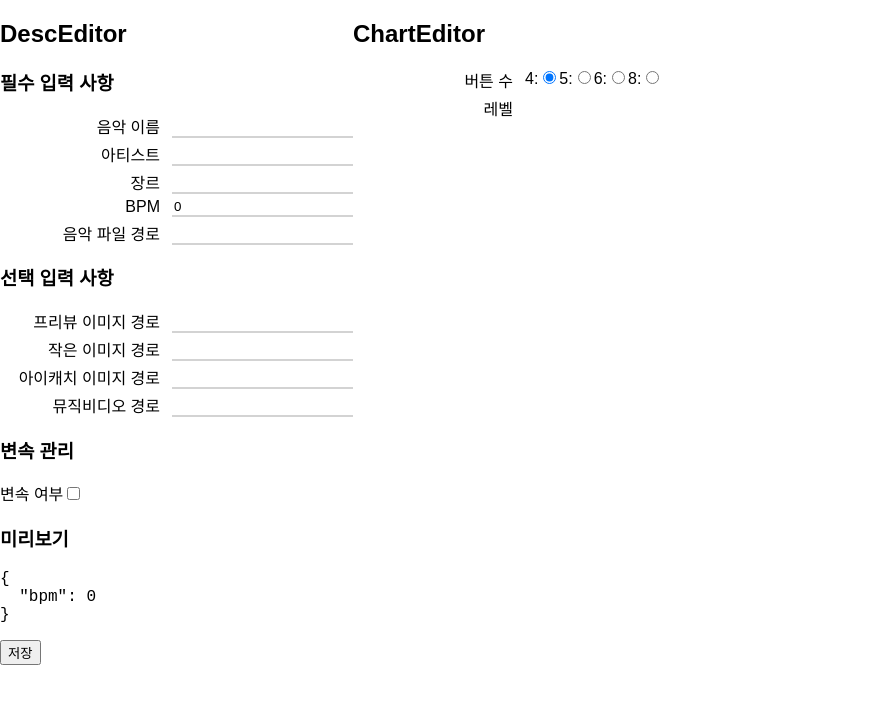
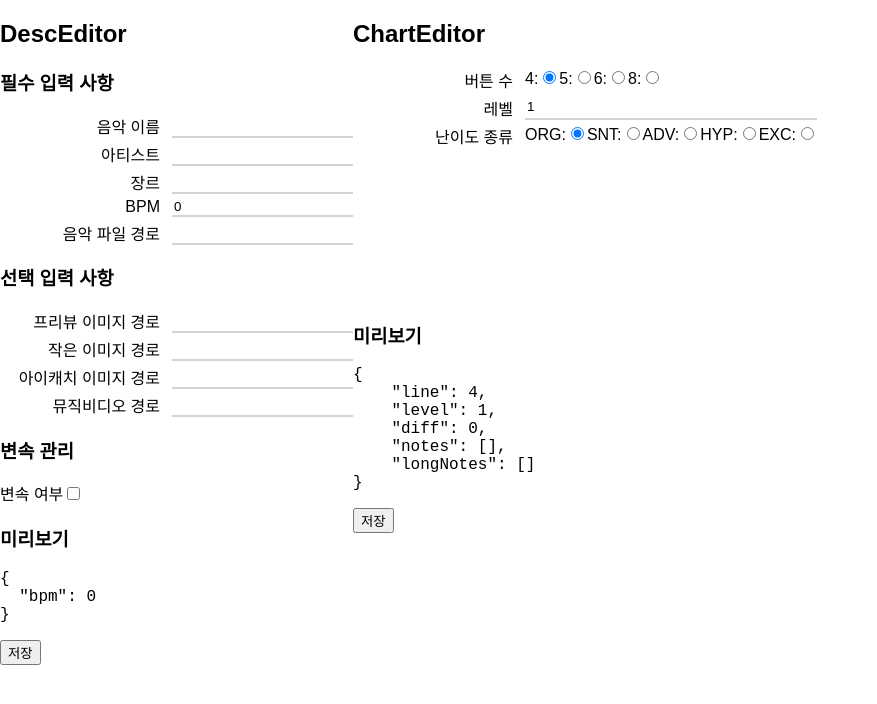
Before and after one commit to CYAN4S/microbeat-editor, a React (Create React App) app: page / in a window 1280 px wide. Shown: the top 704 px of the page, without its empty margins (0-877 px from the left). Built offline with nearby package versions, Linux system fonts and the light colour scheme.

Commit message:
ChartEditor wip

```diff
--- a/src/components/ChartEditor.tsx
+++ b/src/components/ChartEditor.tsx
@@ -1,14 +1,50 @@
 import React, { useState } from "react";
-import {Note, LongNote} from "./Note";
+import { Note, LongNote } from "./Note";
+import Radio from "./Radio";
+import PatternEditor from "./PatternEditor";
 
 function ChartEditor() {
   const [detail, setDetail] = useState({ line: 4, level: 1, diff: 0 });
-  const [notes, setNotes] = useState<Note[]>([])
-  const [longNotes, setLongNotes] = useState<LongNote[]>([])
-  const [currentBeat, setCurrentBeat] = useState(0)
+  const [notes, setNotes] = useState<Note[]>([]);
+  const [longNotes, setLongNotes] = useState<LongNote[]>([]);
 
-  const onRadioChange = ({target}: React.ChangeEvent<HTMLInputElement>) => {
+  const onRadioChange = ({ target }: React.ChangeEvent<HTMLInputElement>) => {
+    setDetail({ ...detail, [target.name]: +target.value });
+  };
 
+  const diffName = ["ORG", "SNT", "ADV", "HYP", "EXC"]
+
+  const handleNumberChange = ({
+    target,
+  }: React.ChangeEvent<HTMLInputElement>) => {
+    if (target.name in detail) {
+      setDetail({ ...detail, [target.name]: +target.value });
+    }
+  };
+
+  const handleSave = () => {
+    let x = document.createElement("a");
+    x.download = `${detail.line}k${diffName[detail.diff].toLowerCase()}.mcbchart`;
+    x.href = window.URL.createObjectURL(
+      new Blob([getJson()], { type: "text/plain" })
+    );
+    x.click();
+  };
+
+  const lineRadioEnv = {
+    name: "line",
+    onChange: onRadioChange,
+    state: detail.line,
+  };
+
+  const diffRadioEnv = {
+    name: "diff",
+    onChange: onRadioChange,
+    state: detail.diff,
+  };
+
+  const getJson = () => {
+    return JSON.stringify({...detail, notes, longNotes}, null, 4)
   }
 
   return (
@@ -18,14 +54,46 @@ function ChartEditor() {
         <div className="form-grid">
           <label>버튼 수</label>
           <div>
-            4:<input type="radio" name="line" value={4} onChange={onRadioChange} checked/>
-            5:<input type="radio" name="line" value={5} onChange={onRadioChange}/>
-            6:<input type="radio" name="line" value={6} onChange={onRadioChange}/>
-            8:<input type="radio" name="line" value={8} onChange={onRadioChange}/>
+            4:
+            <Radio env={lineRadioEnv} value={4} />
+            5:
+            <Radio env={lineRadioEnv} value={5} />
+            6:
+            <Radio env={lineRadioEnv} value={6} />
+            8:
+            <Radio env={lineRadioEnv} value={8} />
           </div>
+
           <label>레벨</label>
+          <input
+            type="number"
+            name="level"
+            value={detail.level}
+            onChange={handleNumberChange}
+            min={1}
+            max={20}
+          />
+
+          <label>난이도 종류</label>
+          <div>
+            ORG:
+            <Radio env={diffRadioEnv} value={0} />
+            SNT:
+            <Radio env={diffRadioEnv} value={1} />
+            ADV:
+            <Radio env={diffRadioEnv} value={2} />
+            HYP:
+            <Radio env={diffRadioEnv} value={3} />
+            EXC:
+            <Radio env={diffRadioEnv} value={4} />
+          </div>
         </div>
       </form>
+      <PatternEditor />
+      <h3>미리보기</h3>
+
+      <pre className="result">{getJson()}</pre>
+      <input type="button" value="저장" onClick={handleSave} />
     </div>
   );
 }
--- /dev/null
+++ b/src/components/PatternEditor.tsx
@@ -0,0 +1,9 @@
+import React, { useEffect, useState } from "react";
+
+function PatternEditor() {
+  return (
+      <canvas></canvas>
+  );
+}
+
+export default PatternEditor;
--- /dev/null
+++ b/src/components/Radio.tsx
@@ -0,0 +1,19 @@
+interface RadioProps {
+  name: string;
+  onChange: (ev: React.ChangeEvent<HTMLInputElement>) => void;
+  state: any;
+}
+
+function Radio(props: { env: RadioProps; value: any }) {
+  return (
+    <input
+      type="radio"
+      name={props.env.name}
+      value={props.value}
+      onChange={props.env.onChange}
+      checked={props.env.state == props.value ? true : false}
+    ></input>
+  );
+}
+
+export default Radio;
```
